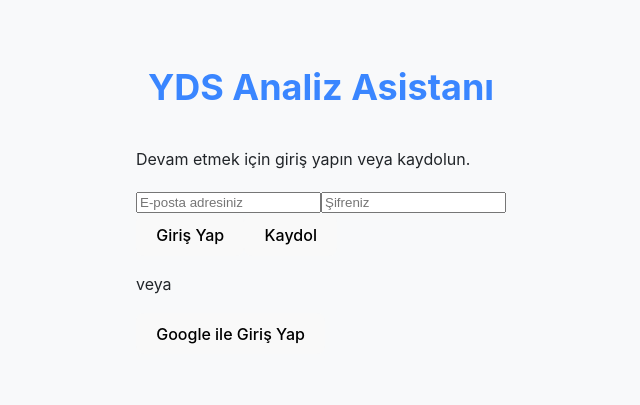
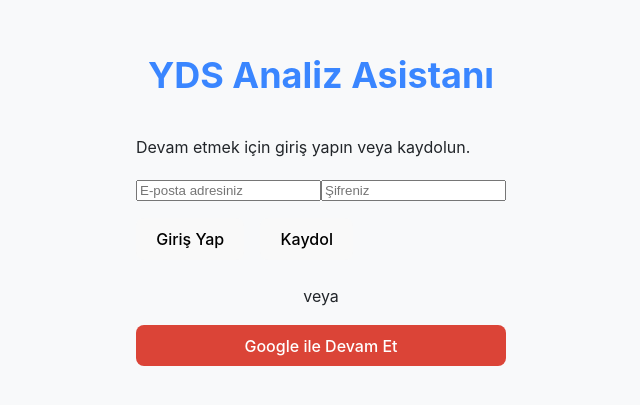
Before and after one commit to azazel1805/ydsanalyzer, a React (Vite) app: page / in a window 1280 px wide. Shown: the part 221-626 px from the top of the page, without its empty margins (319-959 px from the left). Built offline with nearby package versions, Linux system fonts and the light colour scheme; no server answers.

Commit message:
Update Auth.jsx

```diff
--- a/src/components/Auth.jsx
+++ b/src/components/Auth.jsx
@@ -4,7 +4,7 @@ import { auth } from '../firebase';
 import {
   createUserWithEmailAndPassword,
   signInWithEmailAndPassword,
-  signInWithPopup,
+  signInWithRedirect, // signInWithPopup yerine bunu import ediyoruz
   GoogleAuthProvider
 } from 'firebase/auth';
 
@@ -12,28 +12,40 @@ const Auth = () => {
     const [email, setEmail] = useState('');
     const [password, setPassword] = useState('');
     const [error, setError] = useState('');
+    const [loading, setLoading] = useState(false); // Yükleme durumu için
 
-    const handleSignUp = async (e) => {
-        e.preventDefault();
+    const handleAction = async (action) => {
+        setLoading(true);
+        setError('');
         try {
-            await createUserWithEmailAndPassword(auth, email, password);
+            await action(auth, email, password);
+            // Başarılı giriş/kayıt sonrası App.jsx'teki hook yönlendirmeyi yapacak
         } catch (err) {
-            setError(err.message);
-        }
-    };
-
-    const handleSignIn = async (e) => {
-        e.preventDefault();
-        try {
-            await signInWithEmailAndPassword(auth, email, password);
-        } catch (err) {
-            setError(err.message);
+            // Firebase'in hata kodlarından daha anlaşılır mesajlar üretebiliriz
+            switch (err.code) {
+                case 'auth/invalid-email':
+                    setError('Geçersiz e-posta formatı.');
+                    break;
+                case 'auth/user-not-found':
+                case 'auth/wrong-password':
+                    setError('E-posta veya şifre hatalı.');
+                    break;
+                case 'auth/email-already-in-use':
+                    setError('Bu e-posta adresi zaten kayıtlı.');
+                    break;
+                default:
+                    setError('Bir hata oluştu. Lütfen tekrar deneyin.');
+            }
+        } finally {
+            setLoading(false);
         }
     };
 
     const signInWithGoogle = () => {
         const provider = new GoogleAuthProvider();
-        signInWithPopup(auth, provider).catch(err => setError(err.message));
+        // Hata yakalamaya gerek yok, çünkü sayfa yönlenecek.
+        // Hata olursa, kullanıcı Google sayfasında görecektir.
+        signInWithRedirect(auth, provider);
     }
 
     return (
@@ -43,18 +55,36 @@ const Auth = () => {
                     <h1>YDS Analiz Asistanı</h1>
                     <p>Devam etmek için giriş yapın veya kaydolun.</p>
                 </header>
-                <form>
-                    <input type="email" placeholder="E-posta adresiniz" value={email} onChange={(e) => setEmail(e.target.value)} />
-                    <input type="password" placeholder="Şifreniz" value={password} onChange={(e) => setPassword(e.target.value)} />
-                    {error && <p className="error-message">{error}</p>}
-                    <div className="auth-buttons">
-                        <button onClick={handleSignIn}>Giriş Yap</button>
-                        <button onClick={handleSignUp}>Kaydol</button>
+                <form onSubmit={(e) => e.preventDefault()}>
+                    <input
+                        type="email"
+                        placeholder="E-posta adresiniz"
+                        value={email}
+                        onChange={(e) => setEmail(e.target.value)}
+                        disabled={loading}
+                    />
+                    <input
+                        type="password"
+                        placeholder="Şifreniz"
+                        value={password}
+                        onChange={(e) => setPassword(e.target.value)}
+                        disabled={loading}
+                    />
+                    {error && <p className="error-message" style={{color: 'red', fontSize: '0.9em', textAlign: 'center'}}>{error}</p>}
+                    <div className="auth-buttons" style={{display: 'flex', gap: '1rem', marginTop: '1rem'}}>
+                        <button onClick={() => handleAction(signInWithEmailAndPassword)} disabled={loading}>
+                            {loading ? '...' : 'Giriş Yap'}
+                        </button>
+                        <button onClick={() => handleAction(createUserWithEmailAndPassword)} disabled={loading}>
+                            {loading ? '...' : 'Kaydol'}
+                        </button>
                     </div>
                 </form>
-                <div className="social-login">
-                    <p>veya</p>
-                    <button onClick={signInWithGoogle}>Google ile Giriş Yap</button>
+                <div className="social-login" style={{textAlign: 'center', marginTop: '1.5rem'}}>
+                    <p style={{marginBottom: '1rem'}}>veya</p>
+                    <button onClick={signInWithGoogle} disabled={loading} style={{width: '100%', backgroundColor: '#db4437', color: 'white'}}>
+                        Google ile Devam Et
+                    </button>
                 </div>
             </div>
         </div>
```
